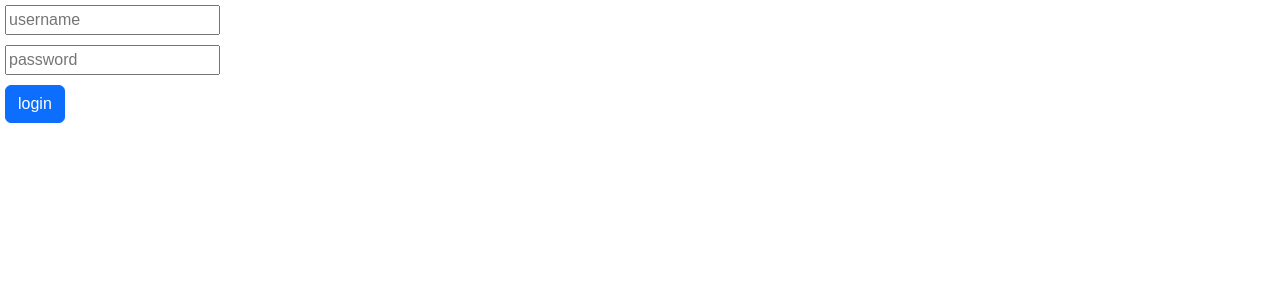
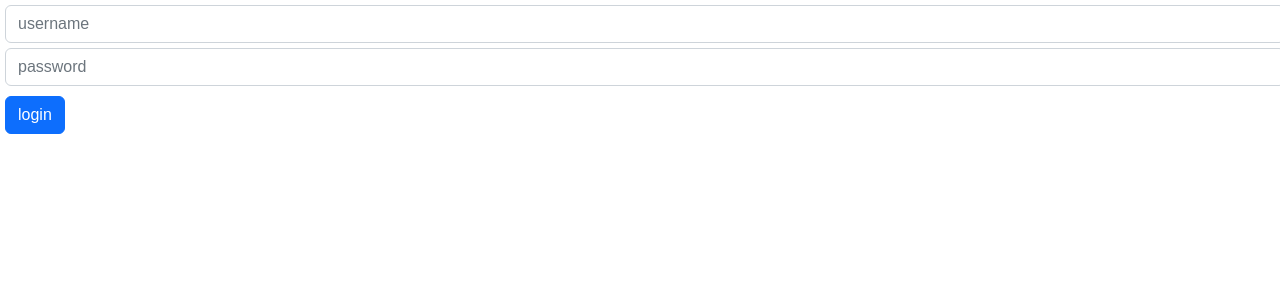
Before and after one commit to dmytro-ursul/react-playground, a React (Create React App) app: page /login in a window 1280 px wide. Shown: the top 300 px of the page. Built offline with nearby package versions, Linux system fonts and the light colour scheme.

Commit message:
client side validation with error text

```diff
--- a/src/components/Login.js
+++ b/src/components/Login.js
@@ -10,8 +10,13 @@ class Login extends React.Component {
     const { setToken } = this.props;
     const form = e.target;
     const data = new FormData(form);
-    if (!this.validateFormData(data))
+    if (form.checkValidity() === false) {
+      e.preventDefault();
+      e.stopPropagation();
+      form.classList.add('was-validated');
       return;
+    }
+    form.classList.add('was-validated');
     const xhr = new XMLHttpRequest();
     xhr.open(form.method, form.action);
     xhr.setRequestHeader("Accept", "application/json");
@@ -27,25 +32,19 @@ class Login extends React.Component {
     xhr.send(data);
   }
 
-  validateFormData = (data) => {
-    if (data.get("username").length === 0 || data.get("password").length === 0) {
-      return false;
-    } else {
-      return true;
-    }
-  }
-
   render() {
     const { token } = this.props;
     return (
       <div>
         { token ? <Navigate to="/" /> : null }
-        <form action="http://localhost:3051/sessions" method="post" onSubmit={this.handleSubmit}>
-          <div className="form-group">
-            <input type="text" name="username" placeholder="username"/>
+        <form className="needs-validation" action="http://localhost:3051/sessions" method="post" onSubmit={this.handleSubmit} noValidate>
+          <input className="form-control" type="text" name="username" placeholder="username" required/>
+          <div className="invalid-feedback">
+            Please provide a username.
           </div>
-          <div className="form-group">
-            <input type="password" name="password" placeholder="password"/>
+          <input className="form-control" type="password" name="password" placeholder="password" required/>
+          <div className="invalid-feedback">
+            Please provide a password.
           </div>
           <input className="btn btn-primary" type="submit" value="login"/>
         </form>
--- a/src/components/todoList/TodoList.js
+++ b/src/components/todoList/TodoList.js
@@ -17,7 +17,7 @@ function TodoList(props) {
   return(
     <div>
       { token ? null : <Navigate to="/login" /> }
-      <button className="btn btn-primary" onClick={() => { removeToken() }}>Logout</button>
+      <button className="btn btn-primary logout" onClick={() => { removeToken() }}>Logout</button>
       <NewProjectForm/>
       <div id="project-list">{projectList}</div>
     </div>
--- a/src/styles/todoList.css
+++ b/src/styles/todoList.css
@@ -61,3 +61,8 @@ input {
   float: right;
   cursor: pointer;
 }
+
+.btn.logout {
+  position: relative;
+  float: right;
+}
```
Also changed, not shown: src/App.css (deleted, +0 -38 lines).
